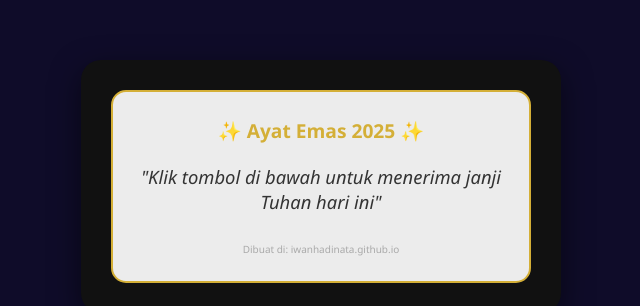
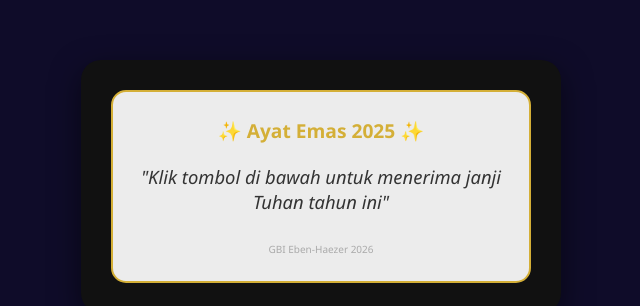
Before and after one commit to iwanhadinata/ayat-emas, a plain HTML site: page index.html in a window 1280 px wide. Shown: the part 149-455 px from the top of the page, 319-959 px from the left. Drawn offline with nearby package versions, Linux system fonts and the light colour scheme; no server answers.

Commit message:
Update Ayat Emas text and watermark details

```diff
--- a/index.html
+++ b/index.html
@@ -95,15 +95,15 @@
     <div id="capture-area">
         <div class="card-glass">
             <h3>✨ Ayat Emas 2025 ✨</h3>
-            <div id="teks-ayat" aria-live="polite">"Klik tombol di bawah untuk menerima janji Tuhan hari ini"</div>
+            <div id="teks-ayat" aria-live="polite">"Klik tombol di bawah untuk menerima janji Tuhan tahun ini"</div>
             <div id="ref-ayat" aria-hidden="true"></div>
-            <div class="watermark">Dibuat di: iwanhadinata.github.io</div>
+            <div class="watermark">GBI Eben-Haezer 2026</div>
         </div>
     </div>
 
     <div class="btn-group">
         <button id="btn-random" class="btn-main" aria-label="Ambil Ayat Emas">🎲 Ambil Ayat Emas</button>
-        <a id="btn-wa" class="btn-wa" href="#" target="_blank" rel="noopener noreferrer" role="button" aria-disabled="true">💬 Bagikan Teks ke WA</a>
+        <!-- <a id="btn-wa" class="btn-wa" href="#" target="_blank" rel="noopener noreferrer" role="button" aria-disabled="true">💬 Bagikan Teks ke WA</a> -->
         <button id="btn-save" class="btn-save" aria-label="Bagikan atau Simpan Gambar">📸 Bagikan / Simpan Gambar</button>
     </div>
 
```
